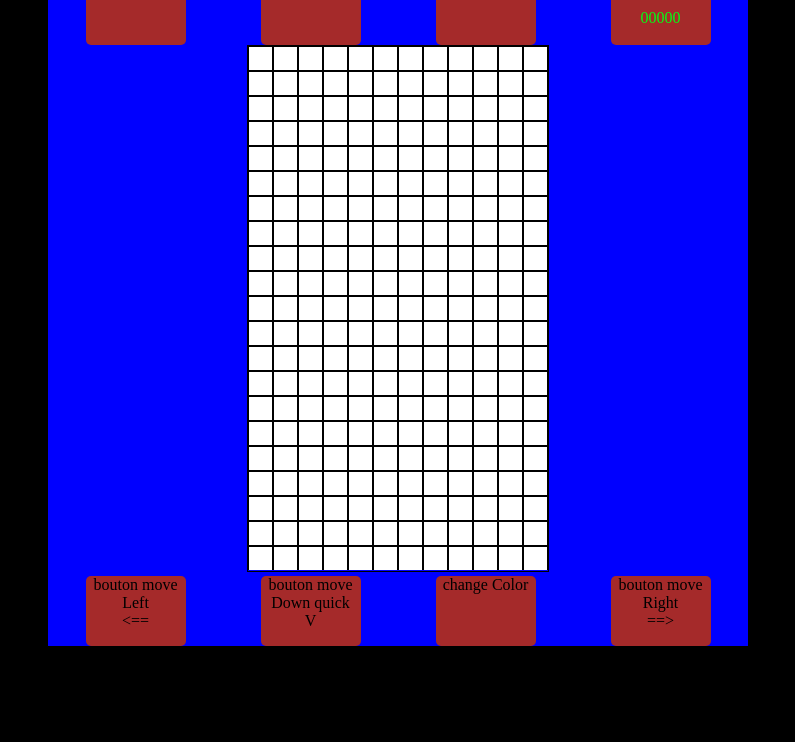
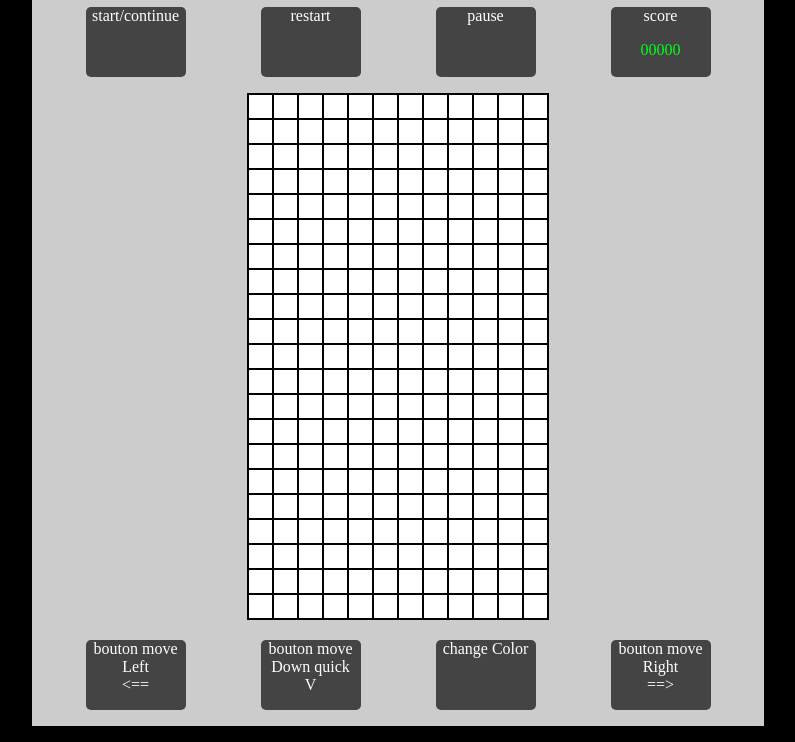
Before and after one commit to patrickletourneux/tetris_1_squarre, a plain HTML site: page index.html in a window 1280 px wide. Shown: the part 142-884 px from the top of the page, without its empty margins (242-1037 px from the left). Before the commit the page ends 800 px from the top, so only its background shows below. Drawn offline with Linux system fonts and the light colour scheme.

Commit message:
better colors

```diff
--- a/scripts/canvas1.js
+++ b/scripts/canvas1.js
@@ -146,7 +146,7 @@ function drawAllSquarre() {
 function drawsquarreFixedBottom() {
   // myContext.clearRect(0, 0, 300, 525);
   myContext.lineWidth = "2";
-  myContext.strokeStyle = "blue";
+  myContext.strokeStyle = "black";
   for (let squarre of squarreFixedBottom) {
     myContext.beginPath();
     myContext.rect(squarre[0], squarre[1], squarre_width, squarre_width);
--- a/styles/canvas1.css
+++ b/styles/canvas1.css
@@ -2,21 +2,24 @@
 
 #body {
   background-color: black;
+  margin: 1rem;
 }
 
 #global {
   max-width: 700px;
   margin-left: auto;
   margin-right: auto;
-  background-color: blue;
+  background-color: #ccc;
   text-align: center;
   color: black;
+  padding: 1rem;
 }
 
 #canvas_1 {
   background-color: white;
   border: 1px solid black;
   height: 500;
+  margin: 1rem;
 }
 
 #boutonsbas,#boutonshaut {
@@ -24,7 +27,8 @@
 }
 
 .btn {
-  background-color: brown;
+  background-color: rgb(68, 68, 68);
+  color: white;
   text-align: center;
   border-radius: 5px;
   margin-right: auto;
```
